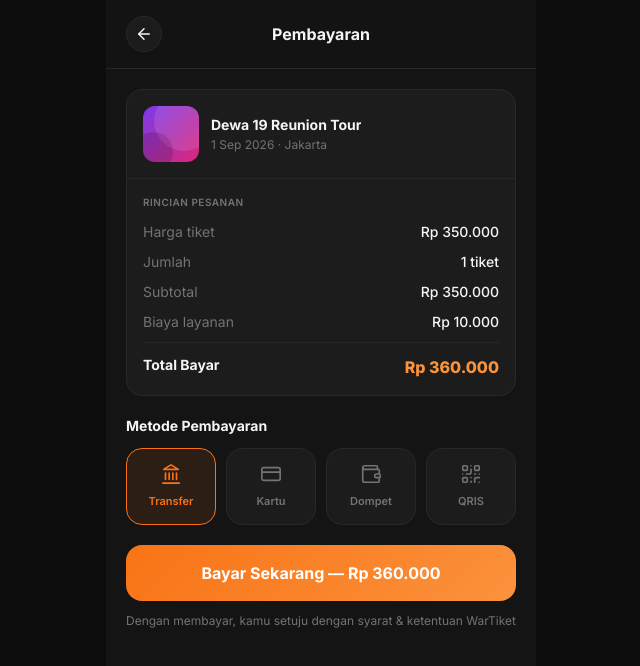
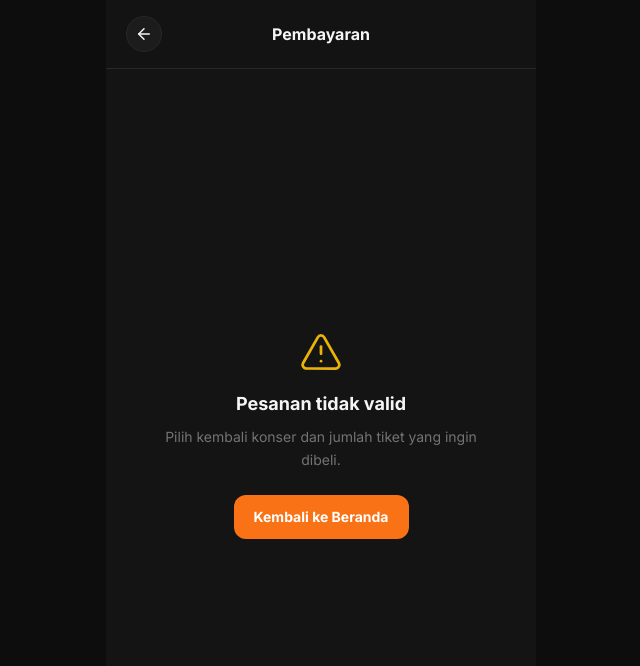
Before and after one commit to nugrahn0123/WarTiket, a Next.js app: page /payment in a window 1280 px wide. Shown: the top 666 px of the page, without its empty margins (319-959 px from the left). Built offline with nearby package versions, Linux system fonts and the light colour scheme.

Commit message:
fix: validate checkout parameters

```diff
--- a/app/payment/page.tsx
+++ b/app/payment/page.tsx
@@ -3,9 +3,10 @@
 import { useState, Suspense } from 'react'
 import { motion } from 'framer-motion'
 import { useRouter, useSearchParams } from 'next/navigation'
-import { Landmark, CreditCard, Wallet, QrCode } from 'lucide-react'
+import { AlertTriangle, Landmark, CreditCard, Wallet, QrCode } from 'lucide-react'
 import TopBar from '@/components/TopBar'
-import { events, formatPrice } from '@/lib/dummy-data'
+import { formatPrice } from '@/lib/dummy-data'
+import { calculateOrderTotal, getCheckout, SERVICE_FEE } from '@/lib/checkout'
 
 const METHODS = [
   { id: 'transfer', label: 'Transfer', Icon: Landmark   },
@@ -17,31 +18,47 @@ const METHODS = [
 function PaymentContent() {
   const router       = useRouter()
   const searchParams = useSearchParams()
-
-  const eventId  = parseInt(searchParams.get('eventId') ?? '1')
-  const qty      = parseInt(searchParams.get('qty') ?? '1')
-  const event    = events.find(e => e.id === eventId)
+  const checkout     = getCheckout(searchParams)
 
   const [method,  setMethod]  = useState('transfer')
   const [loading, setLoading] = useState(false)
 
-  if (!event) { router.push('/'); return null }
+  if (!checkout) {
+    return (
+      <div className="flex min-h-screen flex-col">
+        <TopBar variant="back" title="Pembayaran" />
+        <div className="flex flex-1 flex-col items-center justify-center px-5 text-center">
+          <AlertTriangle size={44} className="mb-4 text-wt-yellow" strokeWidth={1.5} />
+          <h1 className="text-lg font-bold text-wt-text">Pesanan tidak valid</h1>
+          <p className="mt-2 max-w-xs text-sm leading-relaxed text-wt-muted">
+            Pilih kembali konser dan jumlah tiket yang ingin dibeli.
+          </p>
+          <button
+            className="mt-6 rounded-xl bg-wt-accent px-5 py-3 text-sm font-bold text-white"
+            onClick={() => router.push('/')}
+          >
+            Kembali ke Beranda
+          </button>
+        </div>
+      </div>
+    )
+  }
 
-  const serviceFee = 10000
-  const total      = event.price * qty + serviceFee
+  const { event, quantity } = checkout
+  const total = calculateOrderTotal(event.price, quantity)
 
   const handlePay = () => {
     setLoading(true)
     setTimeout(() => {
-      router.push(`/success?eventId=${event.id}&qty=${qty}&total=${total}&method=${method}`)
+      router.push(`/success?eventId=${event.id}&qty=${quantity}&total=${total}&method=${method}`)
     }, 1400)
   }
 
   const rows = [
     { label: 'Harga tiket',   value: formatPrice(event.price) },
-    { label: 'Jumlah',        value: `${qty} tiket` },
-    { label: 'Subtotal',      value: formatPrice(event.price * qty) },
-    { label: 'Biaya layanan', value: formatPrice(serviceFee) },
+    { label: 'Jumlah',        value: `${quantity} tiket` },
+    { label: 'Subtotal',      value: formatPrice(event.price * quantity) },
+    { label: 'Biaya layanan', value: formatPrice(SERVICE_FEE) },
   ]
 
   return (
--- /dev/null
+++ b/lib/checkout.ts
@@ -0,0 +1,31 @@
+import { events, type Event } from './dummy-data'
+
+export const MAX_TICKETS_PER_ORDER = 5
+export const SERVICE_FEE = 10000
+
+export interface Checkout {
+  event: Event
+  quantity: number
+}
+
+function parsePositiveInteger(value: string | null): number | null {
+  if (!value || !/^\d+$/.test(value)) return null
+
+  const parsed = Number(value)
+  return Number.isSafeInteger(parsed) && parsed > 0 ? parsed : null
+}
+
+export function getCheckout(searchParams: Pick<URLSearchParams, 'get'>): Checkout | null {
+  const eventId = parsePositiveInteger(searchParams.get('eventId'))
+  const quantity = parsePositiveInteger(searchParams.get('qty'))
+  const event = events.find(candidate => candidate.id === eventId)
+
+  if (!event || !quantity) return null
+  if (quantity > Math.min(MAX_TICKETS_PER_ORDER, event.seats)) return null
+
+  return { event, quantity }
+}
+
+export function calculateOrderTotal(price: number, quantity: number): number {
+  return price * quantity + SERVICE_FEE
+}
```
